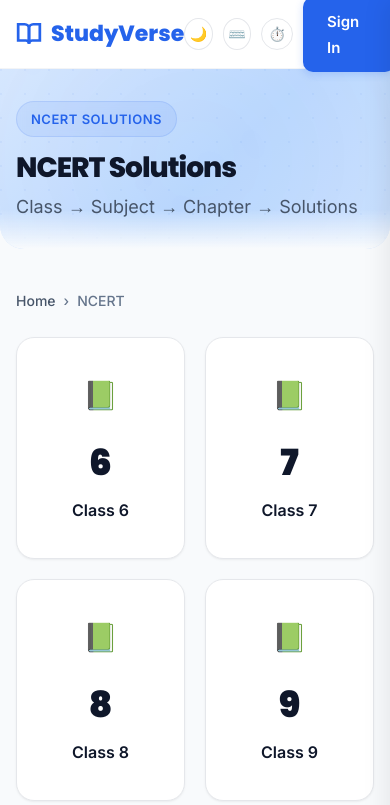
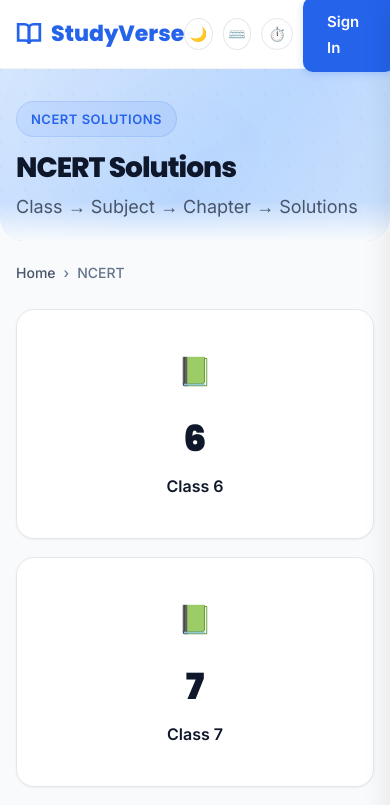
Before and after one commit to Vivekshakya79/NCERT-VERSE, a Next.js app: page /ncert in a window 390 px wide. Shown: the top 805 px of the page. Built offline with nearby package versions, Linux system fonts and the light colour scheme.

Commit message:
Redesign NCERT class selection page with premium grid layout, enhanced cards, and responsive 4/3/2/1 columns

```diff
--- a/src/app/globals.css
+++ b/src/app/globals.css
@@ -671,6 +671,17 @@
     margin: 0 32px;
   }
 
+  /* ===== NCERT PAGE ===== */
+  .ph-ncert { padding-bottom: 32px; }
+  .sec-ncert {
+    padding-top: 24px;
+    max-width: 1280px;
+    margin: 0 auto;
+    padding-left: 32px;
+    padding-right: 32px;
+    padding-bottom: 60px;
+  }
+
   /* ===== BREADCRUMB ===== */
   .breadcrumb {
     display: flex;
@@ -691,29 +702,61 @@
 
   /* ===== GRIDS ===== */
   .g { display: grid; gap: 20px; }
-  .g-cls { grid-template-columns: repeat(auto-fit, minmax(170px, 1fr)); }
+  .g-cls { grid-template-columns: repeat(auto-fit, minmax(200px, 1fr)); }
   .g-4 { grid-template-columns: repeat(auto-fit, minmax(290px, 1fr)); }
   .g-3 { grid-template-columns: repeat(auto-fit, minmax(330px, 1fr)); }
+
+  /* ===== NCERT CLASS GRID (flex-based for centered last row) ===== */
+  .g-cls-ncert {
+    display: flex;
+    flex-wrap: wrap;
+    gap: 18px;
+    justify-content: center;
+  }
+  .g-cls-ncert > * {
+    flex: 0 0 calc((100% - 54px) / 4);
+    max-width: calc((100% - 54px) / 4);
+    min-width: 210px;
+  }
+
+  @media (max-width: 1100px) {
+    .g-cls-ncert > * {
+      flex: 0 0 calc((100% - 36px) / 3);
+      max-width: calc((100% - 36px) / 3);
+    }
+  }
+  @media (max-width: 820px) {
+    .g-cls-ncert > * {
+      flex: 0 0 calc((100% - 18px) / 2);
+      max-width: calc((100% - 18px) / 2);
+    }
+  }
+  @media (max-width: 500px) {
+    .g-cls-ncert > * {
+      flex: 0 0 100%;
+      max-width: 100%;
+    }
+  }
 
   /* ===== CLASS CARDS ===== */
   .cls-card {
     background: var(--card);
     border: 1.5px solid var(--bd);
     border-radius: var(--r);
-    padding: 34px 24px;
+    padding: 38px 28px;
     text-align: center;
     cursor: pointer;
     box-shadow: var(--sh);
     will-change: transform;
-    transition: all 350ms cubic-bezier(0.16, 1, 0.3, 1);
+    transition: all 300ms cubic-bezier(0.16, 1, 0.3, 1);
     backface-visibility: hidden;
     -webkit-font-smoothing: antialiased;
     position: relative;
   }
   .cls-card:hover {
-    border-color: var(--pri);
-    transform: translateY(-10px) scale(1.03);
-    box-shadow: 0 20px 44px -12px rgba(37,99,235,.25), 0 8px 24px -4px rgba(37,99,235,.08);
+    border-color: var(--pri-xl);
+    transform: translateY(-6px) scale(1.02);
+    box-shadow: 0 12px 32px -8px rgba(37,99,235,.15), 0 4px 12px -2px rgba(37,99,235,.06);
   }
   .cls-card:active { transform: scale(0.97); transition-duration: 80ms; }
 
@@ -753,7 +796,7 @@
   }
   .cls-card:hover .num {
     color: var(--pri);
-    transform: scale(1.06);
+    transform: scale(1.05);
   }
   .cls-card .ttl {
     font-size: 16px;
@@ -783,11 +826,11 @@
   }
   .cls-card .subj-preview span {
     font-size: 11px;
-    padding: 2px 8px;
+    padding: 3px 10px;
     background: rgba(37,99,235,.05);
     border-radius: 6px;
     color: var(--tx-3);
-    transition: background 350ms ease, transform 350ms cubic-bezier(0.34, 1.56, 0.64, 1), color 350ms ease;
+    transition: background 300ms ease, transform 300ms cubic-bezier(0.34, 1.56, 0.64, 1), color 300ms ease;
   }
   .cls-card:hover .subj-preview span {
     background: rgba(37,99,235,.1);
@@ -1824,6 +1867,7 @@
   .h-stat b { font-size: 28px; }
   .d-grid { grid-template-columns: 1fr 1fr; }
   .ph { padding: 40px 20px 36px; }
+  .ph-ncert { padding-bottom: 24px; }
   .ph h1 { font-size: 34px; }
   .sec-h h2 { font-size: 26px; }
   .hero h1 { font-size: 42px; }
@@ -1848,6 +1892,8 @@
   .feat-card { padding: 24px; }
   .nav-w { padding: 0 16px; }
   .ph { padding: 32px 16px 28px; }
+  .ph-ncert { padding-bottom: 20px; }
+  .sec-ncert { padding: 20px 16px 40px; }
 }
 
 @media print {
@@ -1892,7 +1938,7 @@
 [data-theme="dark"] .ch-item:hover,
 [data-theme="dark"] .feat-card:hover,
 [data-theme="dark"] .content-section:hover {
-  box-shadow: 0 20px 44px -12px rgba(37,99,235,.2), 0 8px 24px -4px rgba(0,0,0,.2);
+  box-shadow: 0 12px 32px -8px rgba(37,99,235,.2), 0 4px 12px -2px rgba(0,0,0,.15);
 }
 [data-theme="dark"] .mobile-nav {
   background: var(--card);
--- a/src/app/ncert/page.tsx
+++ b/src/app/ncert/page.tsx
@@ -34,7 +34,7 @@
 
   return (
     <>
-      <div className="ph">
+      <div className="ph ph-ncert">
         <div className="ph-bg" />
         <div className="ph-grid" />
         <div className="ph-glow" />
@@ -47,14 +47,14 @@
         </div>
       </div>
 
-      <section className="sec">
+      <section className="sec sec-ncert">
         <nav className="breadcrumb" aria-label="Breadcrumb">
           <Link href="/">Home</Link>
           <span aria-hidden="true">›</span>
           <span aria-current="page">NCERT</span>
         </nav>
 
-        <div className="g g-cls stagger">
+        <div className="g-cls-ncert stagger">
           {classes.map((cls) => (
             <Link
               key={cls.id}
```
